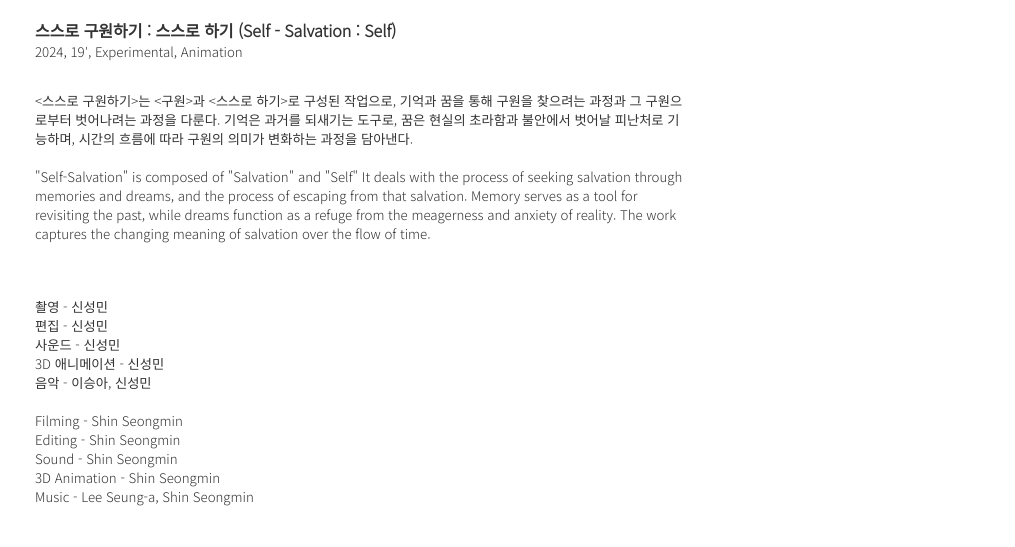
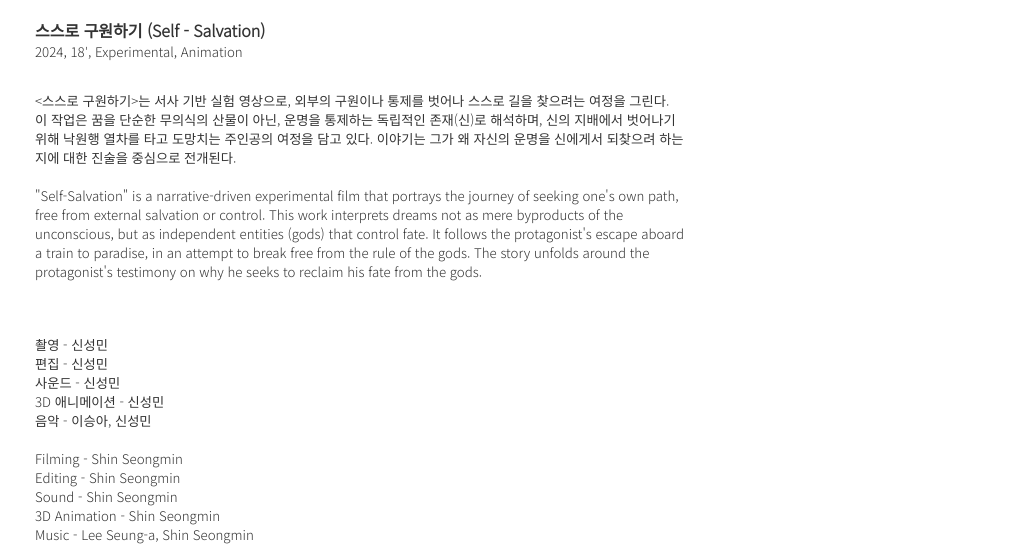
Before and after one commit to dreamarchive/SHIN-Seongmin, a plain HTML site: page page1.html in a window 1280 px wide. Shown: the part 577-1124 px from the top of the page, without its empty margins (265-1280 px from the left). Drawn offline with Linux system fonts and the light colour scheme.

Commit message:
Add files via upload

```diff
--- a/page1.html
+++ b/page1.html
@@ -3,7 +3,7 @@
 <head>
     <meta charset="UTF-8">
     <meta name="viewport" content="width=device-width, initial-scale=1.0">
-    <title>스스로 하기 - Self</title>
+    <title>스스로 구원하기 - Self - Salvation</title>
     <!-- Noto Sans Korean 폰트 연결 -->
     <link href="https://fonts.googleapis.com/css2?family=Noto+Sans+KR:wght@300&display=swap" rel="stylesheet">
     <style>
@@ -201,15 +201,15 @@
         <div id="primary" class="site-content">
             <!-- 비디오 임베드 코드 -->
             <br><br><br>
-          <div style="padding:56.28% 0 0 0;position:relative;"><iframe src="https://player.vimeo.com/video/1004181784?h=7a506aea1e&amp;badge=0&amp;autopause=0&amp;player_id=0&amp;app_id=58479" frameborder="0" allow="autoplay; fullscreen; picture-in-picture; clipboard-write" style="position:absolute;top:0;left:0;width:100%;height:100%;" title="스스로 구원하기 : 스스로 하기"></iframe></div><script src="https://player.vimeo.com/api/player.js"></script>
+            <div style="padding:56.25% 0 0 0;position:relative;"><iframe src="https://player.vimeo.com/video/1017804137?h=41516b7989&amp;badge=0&amp;autopause=0&amp;player_id=0&amp;app_id=58479" frameborder="0" allow="autoplay; fullscreen; picture-in-picture; clipboard-write" style="position:absolute;top:0;left:0;width:100%;height:100%;" title="스스로 구원하기"></iframe></div><script src="https://player.vimeo.com/api/player.js"></script>
 
             <!-- 본문 내용 예시 -->
             <article>
-                <h4><strong>스스로 구원하기 : 스스로 하기 (Self - Salvation : Self)</strong></h4>
-                <h5>2024, 19′, Experimental, Animation</h5>
+                <h4><strong>스스로 구원하기 (Self - Salvation)</strong></h4>
+                <h5>2024, 18′, Experimental, Animation</h5>
 
-                <h5><스스로 구원하기>는 <구원>과 <스스로 하기>로 구성된 작업으로, 기억과 꿈을 통해 구원을 찾으려는 과정과 그 구원으로부터 벗어나려는 과정을 다룬다. 기억은 과거를 되새기는 도구로, 꿈은 현실의 초라함과 불안에서 벗어날 피난처로 기능하며, 시간의 흐름에 따라 구원의 의미가 변화하는 과정을 담아낸다.<br><br>
-                "Self-Salvation" is composed of "Salvation" and "Self" It deals with the process of seeking salvation through memories and dreams, and the process of escaping from that salvation. Memory serves as a tool for revisiting the past, while dreams function as a refuge from the meagerness and anxiety of reality. The work captures the changing meaning of salvation over the flow of time.</h5>
+                <h5><스스로 구원하기>는 서사 기반 실험 영상으로, 외부의 구원이나 통제를 벗어나 스스로 길을 찾으려는 여정을 그린다. 이 작업은 꿈을 단순한 무의식의 산물이 아닌, 운명을 통제하는 독립적인 존재(신)로 해석하며, 신의 지배에서 벗어나기 위해 낙원행 열차를 타고 도망치는 주인공의 여정을 담고 있다. 이야기는 그가 왜 자신의 운명을 신에게서 되찾으려 하는지에 대한 진술을 중심으로 전개된다.<br><br>
+                "Self-Salvation" is a narrative-driven experimental film that portrays the journey of seeking one's own path, free from external salvation or control. This work interprets dreams not as mere byproducts of the unconscious, but as independent entities (gods) that control fate. It follows the protagonist's escape aboard a train to paradise, in an attempt to break free from the rule of the gods. The story unfolds around the protagonist's testimony on why he seeks to reclaim his fate from the gods.</h5>
 
 <br>
                 <h5>
@@ -236,7 +236,10 @@
                 <img src="self2.jpg" alt="스스로 구원하기 이미지 2" oncontextmenu="return false;"><br><br>
                 <img src="self3.jpg" alt="스스로 구원하기 이미지 3" oncontextmenu="return false;"><br><br>
                 <img src="self4.jpg" alt="스스로 구원하기 이미지 4" oncontextmenu="return false;"><br><br>
+                <img src="self5.jpg" alt="스스로 구원하기 이미지 4" oncontextmenu="return false;"><br><br>
                 <img src="self6.jpg" alt="스스로 구원하기 이미지 6" oncontextmenu="return false;"><br><br>
+                <img src="self7.jpg" alt="스스로 구원하기 이미지 6" oncontextmenu="return false;"><br><br>
+
             </div>
         </div>
 
```
